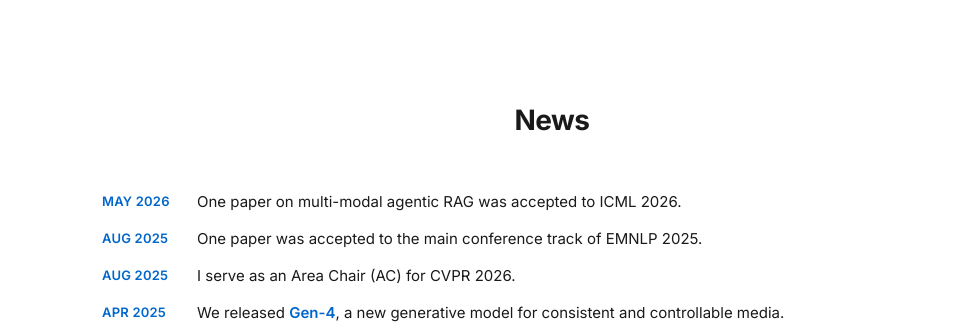
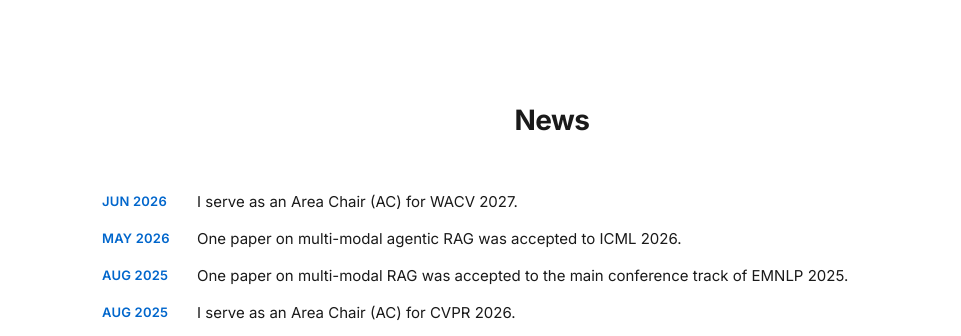
Before and after one commit to LeeDoYup/leedoyup.github.io, a plain HTML site: page index.html in a window 1280 px wide. Shown: the part 447-783 px from the top of the page, without its empty margins (88-1049 px from the left). Drawn offline with Linux system fonts and the light colour scheme.

Commit message:
Add WACV 2027 AC news and specify EMNLP paper topic

```diff
--- a/index.html
+++ b/index.html
@@ -66,6 +66,12 @@
             <h2 class="section-title">News</h2>
             <div class="news-container">
                 <div class="news-item">
+                    <div class="news-date">Jun 2026</div>
+                    <div class="news-content">
+                        <p>I serve as an Area Chair (AC) for WACV 2027.</p>
+                    </div>
+                </div>
+                <div class="news-item">
                     <div class="news-date">May 2026</div>
                     <div class="news-content">
                         <p>One paper on multi-modal agentic RAG was accepted to ICML 2026.</p>
@@ -74,7 +80,7 @@
 				<div class="news-item">
                     <div class="news-date">Aug 2025</div>
                     <div class="news-content">
-                        <p>One paper was accepted to the main conference track of EMNLP 2025.</p>
+                        <p>One paper on multi-modal RAG was accepted to the main conference track of EMNLP 2025.</p>
                     </div>
                 </div>
 				<div class="news-item">
```
